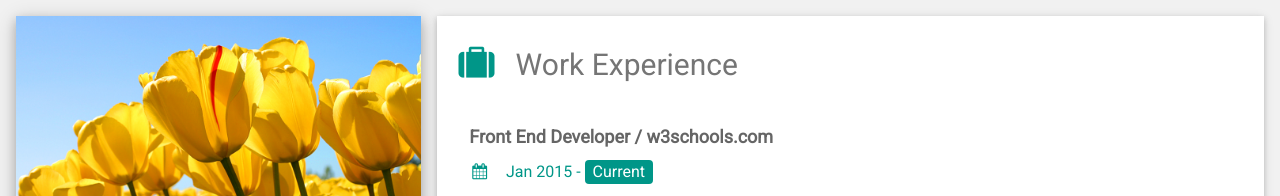
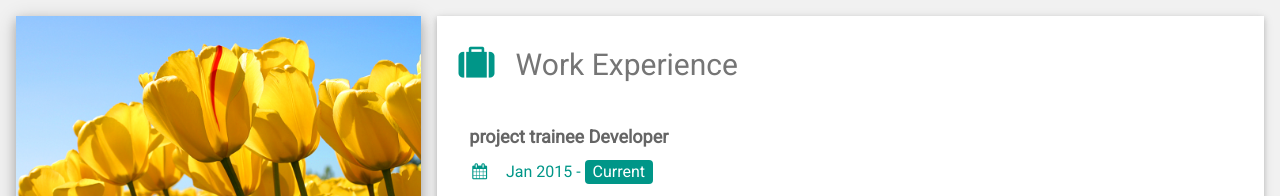
Before and after one commit to Nandhini59/nandhini59.github.io, a plain HTML site: page index.html in a window 1280 px wide. Shown: the top 196 px of the page. Drawn offline with nearby package versions, Linux system fonts and the light colour scheme.

Commit message:
Update index.html

```diff
--- a/index.html
+++ b/index.html
@@ -77,7 +77,7 @@ html,body,h1,h2,h3,h4,h5,h6 {font-family: "Roboto", sans-serif}
       <div class="w3-container w3-card w3-white w3-margin-bottom">
         <h2 class="w3-text-grey w3-padding-16"><i class="fa fa-suitcase fa-fw w3-margin-right w3-xxlarge w3-text-teal"></i>Work Experience</h2>
         <div class="w3-container">
-          <h5 class="w3-opacity"><b>Front End Developer / w3schools.com</b></h5>
+          <h5 class="w3-opacity"><b>project trainee Developer</b></h5>
           <h6 class="w3-text-teal"><i class="fa fa-calendar fa-fw w3-margin-right"></i>Jan 2015 - <span class="w3-tag w3-teal w3-round">Current</span></h6>
           <p>Lorem ipsum dolor sit amet. Praesentium magnam consectetur vel in deserunt aspernatur est reprehenderit sunt hic. Nulla tempora soluta ea et odio, unde doloremque repellendus iure, iste.</p>
           <hr>
```
